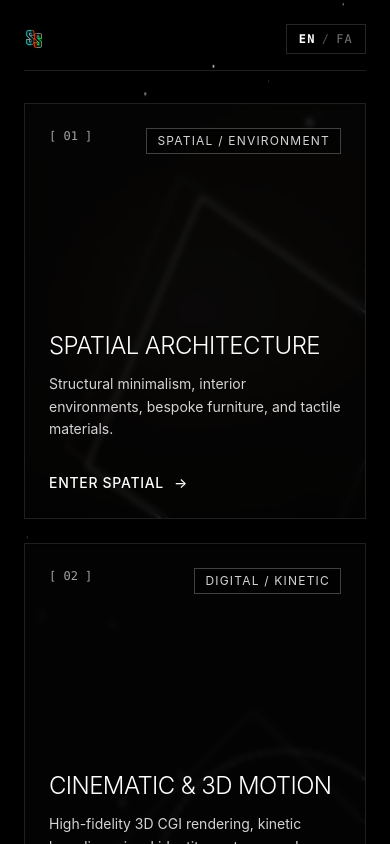
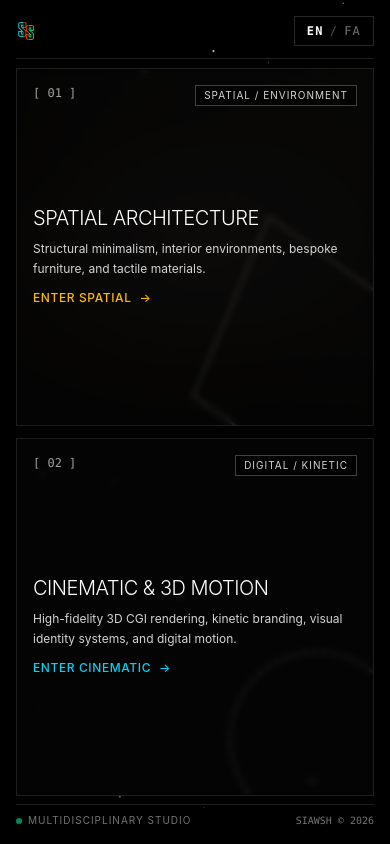
Before and after one commit to s4wsh/siawsh-site, a React (Vite) app: page /gateway in a window 390 px wide. Shown: the top 844 px of the page. Built offline with nearby package versions, Linux system fonts and the light colour scheme.

Commit message:
Fix Gateway mobile viewport height (100dvh) and touch interactions

```diff
--- a/src/components/DisciplineGateway.jsx
+++ b/src/components/DisciplineGateway.jsx
@@ -28,10 +28,10 @@ export default function DisciplineGateway({ isPersian = false }) {
     return () => clearTimeout(timer);
   }, []);
 
-  // Gentle LERP Loop for Fluid & Slow Effect Tracking
+  // Gentle LERP Loop for Fluid Effect Tracking
   useEffect(() => {
     let animationFrameId;
-    const lerpFactor = 0.035; // Ultra-slow easing
+    const lerpFactor = 0.035;
 
     const animatePointer = () => {
       setSmoothMousePos((prev) => {
@@ -157,27 +157,30 @@ export default function DisciplineGateway({ isPersian = false }) {
         <link rel="alternate icon" href="/favicon.ico" />
       </Helmet>
 
+      {/* Viewport locked to 100dvh on mobile to prevent scrolling */}
       <div
-        className={`min-h-screen bg-black text-white flex flex-col justify-between p-6 md:p-12 relative overflow-hidden select-none transition-opacity duration-1000 ease-out ${
+        className={`h-[100dvh] min-h-[100dvh] bg-black text-white flex flex-col justify-between p-4 md:p-12 relative overflow-hidden select-none transition-opacity duration-1000 ease-out ${
           isLoaded ? 'opacity-100' : 'opacity-0'
         }`}
         style={fontStyle}
         dir={activeIsPersian ? 'rtl' : 'ltr'}
       >
-        {/* Gyroscope-Balanced Starfield Background */}
+        {/* Starfield Background */}
         <StarfieldBackground />
 
         {/* Global Ambient Glow */}
         <div
-          className={`absolute inset-0 pointer-events-none transition-opacity duration-1200 ease-out opacity-20 z-0 ${
-            hoveredCard === 'spatial' ? 'bg-[radial-gradient(ellipse_at_top_left,var(--tw-gradient-stops))] from-amber-900/40 via-black to-black' : ''
-          } ${
-            hoveredCard === 'cinematic' ? 'bg-[radial-gradient(ellipse_at_bottom_right,var(--tw-gradient-stops))] from-sky-900/40 via-black to-black' : ''
+          className={`absolute inset-0 pointer-events-none transition-opacity duration-1000 ease-out z-0 ${
+            hoveredCard === 'spatial' || activeTouchCard === 'spatial'
+              ? 'opacity-40 bg-[radial-gradient(ellipse_at_top_left,var(--tw-gradient-stops))] from-amber-900/40 via-black to-black'
+              : hoveredCard === 'cinematic' || activeTouchCard === 'cinematic'
+              ? 'opacity-40 bg-[radial-gradient(ellipse_at_bottom_right,var(--tw-gradient-stops))] from-sky-900/40 via-black to-black'
+              : 'opacity-0'
           }`}
         />
 
         {/* Header Bar */}
-        <header className="relative z-10 flex justify-between items-center text-xs tracking-widest uppercase font-mono text-neutral-400 border-b border-neutral-800/80 pb-4" dir="ltr">
+        <header className="relative z-10 flex justify-between items-center text-xs tracking-widest uppercase font-mono text-neutral-400 border-b border-neutral-800/80 pb-3 md:pb-4 shrink-0" dir="ltr">
           <div className="flex items-center">
             <img
               src="/favicon.svg"
@@ -201,10 +204,10 @@ export default function DisciplineGateway({ isPersian = false }) {
           </button>
         </header>
 
-        {/* Gateway Options Grid */}
-        <main className="relative z-10 grid grid-cols-1 md:grid-cols-2 gap-6 my-auto py-8 max-w-6xl mx-auto w-full">
+        {/* Gateway Options Grid — Fitted to Viewport Height */}
+        <main className="relative z-10 grid grid-cols-1 md:grid-cols-2 gap-3 md:gap-6 my-auto py-2 md:py-8 max-w-6xl mx-auto w-full flex-1 max-h-[calc(100dvh-100px)] items-stretch">
 
-          {/* Card 01: Spatial Architecture (Architectural Light & Shadow Spatial Beam) */}
+          {/* Card 01: Spatial Architecture */}
           <div
             onClick={() => handleSelect('spatial')}
             onMouseMove={(e) => handleMouseMove(e, 'spatial')}
@@ -212,14 +215,15 @@ export default function DisciplineGateway({ isPersian = false }) {
             onTouchStart={(e) => handleTouchStart(e, 'spatial')}
             onTouchMove={(e) => handleTouchMove(e, 'spatial')}
             onTouchEnd={handleTouchEnd}
-            className="group relative min-h-104 border border-neutral-800/80 bg-neutral-950/40 rounded-none p-6 md:p-8 flex flex-col justify-between cursor-pointer transition-all duration-1000 ease-[cubic-bezier(0.16,1,0.3,1)] hover:scale-[1.008] hover:border-white/30 overflow-hidden"
+            className={`group relative h-full flex-1 border border-neutral-800/80 bg-neutral-950/60 rounded-none p-4 sm:p-6 md:p-8 flex flex-col justify-between cursor-pointer transition-all duration-700 ease-[cubic-bezier(0.16,1,0.3,1)] hover:scale-[1.008] hover:border-white/30 overflow-hidden ${
+              hoveredCard === 'spatial' || activeTouchCard === 'spatial' ? 'border-amber-500/50' : ''
+            }`}
           >
-            {/* Soft Ambient Vignette Layer */}
-            <div className="absolute inset-0 pointer-events-none backdrop-blur-[3px] bg-black/20 z-10 transition-opacity duration-1000" />
+            <div className="absolute inset-0 pointer-events-none backdrop-blur-[3px] bg-black/20 z-10 transition-opacity duration-700" />
 
-            {/* Architectural Volumetric Light Cone Beam (Spatial Light Effect) */}
+            {/* Spatial Light Effect */}
             <div
-              className="absolute inset-0 pointer-events-none opacity-20 group-hover:opacity-45 transition-opacity duration-1200 ease-out z-0"
+              className="absolute inset-0 pointer-events-none opacity-20 group-hover:opacity-45 transition-opacity duration-1000 ease-out z-0"
               style={{
                 background: activeIsPersian
                   ? `radial-gradient(ellipse 120% 80% at ${smoothMousePos.x}% ${smoothMousePos.y}%, rgba(255, 220, 180, 0.18) 0%, rgba(255, 170, 100, 0.05) 45%, transparent 80%), linear-gradient(135deg, rgba(255,255,255,0.06) 0%, transparent 60%)`
@@ -227,9 +231,9 @@ export default function DisciplineGateway({ isPersian = false }) {
               }}
             />
 
-            {/* Dynamic Magic Border Stroke Line */}
+            {/* Magic Border Stroke */}
             <div
-              className={`absolute inset-0 pointer-events-none transition-opacity duration-1000 ease-out z-30 ${
+              className={`absolute inset-0 pointer-events-none transition-opacity duration-700 ease-out z-30 ${
                 hoveredCard === 'spatial' || activeTouchCard === 'spatial' ? 'opacity-100' : 'opacity-0'
               }`}
               style={getWandStrokeStyle('spatial')}
@@ -237,7 +241,7 @@ export default function DisciplineGateway({ isPersian = false }) {
 
             {/* Sparkle Trail */}
             <div
-              className={`pointer-events-none absolute inset-0 transition-opacity duration-1000 ease-out z-20 overflow-hidden ${
+              className={`pointer-events-none absolute inset-0 transition-opacity duration-700 ease-out z-20 overflow-hidden ${
                 hoveredCard === 'spatial' || activeTouchCard === 'spatial' ? 'opacity-100' : 'opacity-0'
               }`}
               style={{
@@ -252,36 +256,31 @@ export default function DisciplineGateway({ isPersian = false }) {
 
             {/* Background Internal Shapes */}
             <div
-              className={`absolute w-72 h-72 border-2 border-neutral-600 group-hover:border-amber-200/40 rotate-35 skew-x-12 transition-all duration-1200 ease-[cubic-bezier(0.16,1,0.3,1)] group-hover:rotate-15 group-hover:scale-110 opacity-70 group-hover:opacity-100 pointer-events-none z-0 ${
-                activeIsPersian ? '-left-10 -top-10' : '-right-10 -bottom-10'
-              }`}
-            />
-            <div
-              className={`absolute w-72 h-72 border border-neutral-700 group-hover:border-neutral-400 rotate-35 skew-x-12 transition-all duration-1200 ease-[cubic-bezier(0.16,1,0.3,1)] group-hover:rotate-15 group-hover:scale-110 opacity-50 group-hover:opacity-80 pointer-events-none z-0 ${
-                activeIsPersian ? '-left-5 -top-5' : '-right-5 -bottom-5'
+              className={`absolute w-48 h-48 sm:w-72 sm:h-72 border-2 border-neutral-600 group-hover:border-amber-200/40 rotate-35 skew-x-12 transition-all duration-1000 ease-[cubic-bezier(0.16,1,0.3,1)] group-hover:rotate-15 group-hover:scale-110 opacity-60 group-hover:opacity-100 pointer-events-none z-0 ${
+                activeIsPersian ? '-left-8 -top-8' : '-right-8 -bottom-8'
               }`}
             />
 
             <div className="flex justify-between items-start gap-2 relative z-40" dir="ltr">
-              <span className="font-mono text-xs text-neutral-400 group-hover:text-white transition-colors duration-700">
+              <span className="font-mono text-xs text-neutral-400 group-hover:text-white transition-colors duration-500">
                 [ 01 ]
               </span>
-              <span className="font-sans text-xs uppercase tracking-widest text-neutral-300 border border-neutral-700 group-hover:border-neutral-500 px-2.5 py-1 rounded-sm shrink-0 backdrop-blur-sm bg-black/40 transition-colors duration-700" style={fontStyle}>
+              <span className="font-sans text-[10px] sm:text-xs uppercase tracking-widest text-neutral-300 border border-neutral-700 group-hover:border-neutral-500 px-2 py-0.5 sm:px-2.5 sm:py-1 rounded-sm shrink-0 backdrop-blur-sm bg-black/40 transition-colors duration-500" style={fontStyle}>
                 {activeIsPersian ? 'معماری / فضای داخلی' : 'Spatial / Environment'}
               </span>
             </div>
 
-            <div className="mt-8 relative z-40">
-              <h2 className="text-2xl sm:text-3xl lg:text-4xl font-light tracking-tight text-white mb-3 wrap-break-word leading-tight" style={fontStyle}>
+            <div className="my-auto py-2 relative z-40">
+              <h2 className="text-xl sm:text-2xl md:text-3xl lg:text-4xl font-light tracking-tight text-white mb-2 md:mb-3 leading-tight" style={fontStyle}>
                 {activeIsPersian ? 'طراحی معماری و معماری داخلی' : 'SPATIAL ARCHITECTURE'}
               </h2>
-              <p className="text-sm font-sans text-neutral-300 max-w-sm group-hover:text-neutral-100 transition-colors duration-700 leading-relaxed" style={fontStyle}>
+              <p className="text-xs sm:text-sm font-sans text-neutral-300 max-w-sm group-hover:text-neutral-100 transition-colors duration-500 leading-relaxed line-clamp-2 sm:line-clamp-none" style={fontStyle}>
                 {activeIsPersian
                   ? 'طراحی معماری، بازسازی تخصصی، دیزاین داخلی و ساخت مبلمان سفارشی'
                   : 'Structural minimalism, interior environments, bespoke furniture, and tactile materials.'}
               </p>
 
-              <div className="mt-8 inline-flex items-center gap-2.5 font-sans text-sm md:text-base font-medium text-white uppercase tracking-wider group-hover:translate-x-1.5 transition-transform duration-700 ease-[cubic-bezier(0.16,1,0.3,1)]" style={fontStyle}>
+              <div className="mt-3 sm:mt-6 md:mt-8 inline-flex items-center gap-2 font-sans text-xs sm:text-sm md:text-base font-medium text-amber-400 sm:text-white uppercase tracking-wider group-hover:translate-x-1.5 transition-transform duration-500 ease-out" style={fontStyle}>
                 <span>{activeIsPersian ? 'ورود به استودیوی معماری' : 'ENTER SPATIAL'}</span>
                 <span>{activeIsPersian ? '←' : '→'}</span>
               </div>
@@ -296,14 +295,15 @@ export default function DisciplineGateway({ isPersian = false }) {
             onTouchStart={(e) => handleTouchStart(e, 'cinematic')}
             onTouchMove={(e) => handleTouchMove(e, 'cinematic')}
             onTouchEnd={handleTouchEnd}
-            className="group relative min-h-104 border border-neutral-800/80 bg-neutral-950/40 rounded-none p-6 md:p-8 flex flex-col justify-between cursor-pointer transition-all duration-1000 ease-[cubic-bezier(0.16,1,0.3,1)] hover:scale-[1.008] hover:border-white/30 overflow-hidden"
+            className={`group relative h-full flex-1 border border-neutral-800/80 bg-neutral-950/60 rounded-none p-4 sm:p-6 md:p-8 flex flex-col justify-between cursor-pointer transition-all duration-700 ease-[cubic-bezier(0.16,1,0.3,1)] hover:scale-[1.008] hover:border-white/30 overflow-hidden ${
+              hoveredCard === 'cinematic' || activeTouchCard === 'cinematic' ? 'border-cyan-500/50' : ''
+            }`}
           >
-            {/* Soft Ambient Vignette Layer */}
-            <div className="absolute inset-0 pointer-events-none backdrop-blur-[3px] bg-black/20 z-10 transition-opacity duration-1000" />
+            <div className="absolute inset-0 pointer-events-none backdrop-blur-[3px] bg-black/20 z-10 transition-opacity duration-700" />
 
-            {/* Dynamic Magic Border Stroke Line */}
+            {/* Magic Border Stroke */}
             <div
-              className={`absolute inset-0 pointer-events-none transition-opacity duration-1000 ease-out z-30 ${
+              className={`absolute inset-0 pointer-events-none transition-opacity duration-700 ease-out z-30 ${
                 hoveredCard === 'cinematic' || activeTouchCard === 'cinematic' ? 'opacity-100' : 'opacity-0'
               }`}
               style={getWandStrokeStyle('cinematic')}
@@ -311,7 +311,7 @@ export default function DisciplineGateway({ isPersian = false }) {
 
             {/* Sparkle Trail */}
             <div
-              className={`pointer-events-none absolute inset-0 transition-opacity duration-1000 ease-out z-20 overflow-hidden ${
+              className={`pointer-events-none absolute inset-0 transition-opacity duration-700 ease-out z-20 overflow-hidden ${
                 hoveredCard === 'cinematic' || activeTouchCard === 'cinematic' ? 'opacity-100' : 'opacity-0'
               }`}
               style={{
@@ -324,38 +324,33 @@ export default function DisciplineGateway({ isPersian = false }) {
               }}
             />
 
-            {/* Background Internal Shapes (Dashed Circle on Top in Farsi Mode) */}
+            {/* Background Internal Shapes */}
             <div
-              className={`absolute w-64 h-64 border-2 border-dashed border-neutral-600 group-hover:border-neutral-300 rounded-full animate-[spin_40s_linear_infinite] transition-all duration-1200 ease-[cubic-bezier(0.16,1,0.3,1)] opacity-70 group-hover:opacity-100 pointer-events-none z-0 ${
-                activeIsPersian ? '-left-12 -top-12' : '-right-12 -bottom-12'
-              }`}
-            />
-            <div
-              className={`absolute w-48 h-48 border border-neutral-700 group-hover:border-neutral-400 rotate-45 transition-all duration-1200 ease-[cubic-bezier(0.16,1,0.3,1)] group-hover:rotate-90 group-hover:scale-125 opacity-50 group-hover:opacity-80 pointer-events-none z-0 ${
-                activeIsPersian ? 'left-4 top-4' : 'right-4 bottom-4'
+              className={`absolute w-44 h-44 sm:w-64 sm:h-64 border-2 border-dashed border-neutral-600 group-hover:border-cyan-300/40 rounded-full animate-[spin_40s_linear_infinite] transition-all duration-1000 ease-[cubic-bezier(0.16,1,0.3,1)] opacity-60 group-hover:opacity-100 pointer-events-none z-0 ${
+                activeIsPersian ? '-left-8 -top-8' : '-right-8 -bottom-8'
               }`}
             />
 
             <div className="flex justify-between items-start gap-2 relative z-40" dir="ltr">
-              <span className="font-mono text-xs text-neutral-400 group-hover:text-white transition-colors duration-700">
+              <span className="font-mono text-xs text-neutral-400 group-hover:text-white transition-colors duration-500">
                 [ 02 ]
               </span>
-              <span className="font-sans text-xs uppercase tracking-widest text-neutral-300 border border-neutral-700 group-hover:border-neutral-500 px-2.5 py-1 rounded-sm shrink-0 backdrop-blur-sm bg-black/40 transition-colors duration-700" style={fontStyle}>
+              <span className="font-sans text-[10px] sm:text-xs uppercase tracking-widest text-neutral-300 border border-neutral-700 group-hover:border-neutral-500 px-2 py-0.5 sm:px-2.5 sm:py-1 rounded-sm shrink-0 backdrop-blur-sm bg-black/40 transition-colors duration-500" style={fontStyle}>
                 {activeIsPersian ? 'موشن دیزاین / CGI' : 'Digital / Kinetic'}
               </span>
             </div>
 
-            <div className="mt-8 relative z-40">
-              <h2 className="text-2xl sm:text-3xl lg:text-4xl font-light tracking-tight text-white mb-3 wrap-break-word leading-tight" style={fontStyle}>
+            <div className="my-auto py-2 relative z-40">
+              <h2 className="text-xl sm:text-2xl md:text-3xl lg:text-4xl font-light tracking-tight text-white mb-2 md:mb-3 leading-tight" style={fontStyle}>
                 {activeIsPersian ? 'موشن گرافیک ۳ بعدی و سینماتیک' : 'CINEMATIC & 3D MOTION'}
               </h2>
-              <p className="text-sm font-sans text-neutral-300 max-w-sm group-hover:text-neutral-100 transition-colors duration-700 leading-relaxed" style={fontStyle}>
+              <p className="text-xs sm:text-sm font-sans text-neutral-300 max-w-sm group-hover:text-neutral-100 transition-colors duration-500 leading-relaxed line-clamp-2 sm:line-clamp-none" style={fontStyle}>
                 {activeIsPersian
                   ? 'رندرینگ ۳ بعدی، موشن دیزاین تبلیغاتی، CGI و هویت بصری پویا'
                   : 'High-fidelity 3D CGI rendering, kinetic branding, visual identity systems, and digital motion.'}
               </p>
 
-              <div className="mt-8 inline-flex items-center gap-2.5 font-sans text-sm md:text-base font-medium text-white uppercase tracking-wider group-hover:translate-x-1.5 transition-transform duration-700 ease-[cubic-bezier(0.16,1,0.3,1)]" style={fontStyle}>
+              <div className="mt-3 sm:mt-6 md:mt-8 inline-flex items-center gap-2 font-sans text-xs sm:text-sm md:text-base font-medium text-cyan-400 sm:text-white uppercase tracking-wider group-hover:translate-x-1.5 transition-transform duration-500 ease-out" style={fontStyle}>
                 <span>{activeIsPersian ? 'ورود به استودیوی موشن' : 'ENTER CINEMATIC'}</span>
                 <span>{activeIsPersian ? '←' : '→'}</span>
               </div>
@@ -365,14 +360,14 @@ export default function DisciplineGateway({ isPersian = false }) {
         </main>
 
         {/* Footer Bar */}
-        <footer className="relative z-10 flex flex-col sm:flex-row justify-between items-center gap-2 text-xs font-mono text-neutral-500 border-t border-neutral-800/80 pt-4" dir="ltr">
-          <div className="flex items-center gap-2">
+        <footer className="relative z-10 flex flex-row justify-between items-center text-[10px] sm:text-xs font-mono text-neutral-500 border-t border-neutral-800/80 pt-2 sm:pt-4 shrink-0" dir="ltr">
+          <div className="flex items-center gap-1.5 sm:gap-2">
             <span className="w-1.5 h-1.5 rounded-full bg-emerald-500 animate-pulse" />
-            <span className="uppercase tracking-widest font-sans text-xs" style={fontStyle}>
-              {activeIsPersian ? 'استودیوی دیزاین چند‌رشته‌ای' : 'MULTIDISCIPLINARY DESIGN STUDIO'}
+            <span className="uppercase tracking-widest font-sans" style={fontStyle}>
+              {activeIsPersian ? 'استودیوی دیزاین' : 'MULTIDISCIPLINARY STUDIO'}
             </span>
           </div>
-          <span className="uppercase tracking-widest text-neutral-600 font-sans text-xs" style={fontStyle}>
+          <span className="uppercase tracking-widest text-neutral-600 font-sans hidden sm:inline-block" style={fontStyle}>
             {activeIsPersian ? 'تهران / بین‌المللی' : 'TEHRAN // GLOBAL'}
           </span>
           <span>SIAWSH © 2026</span>
```
